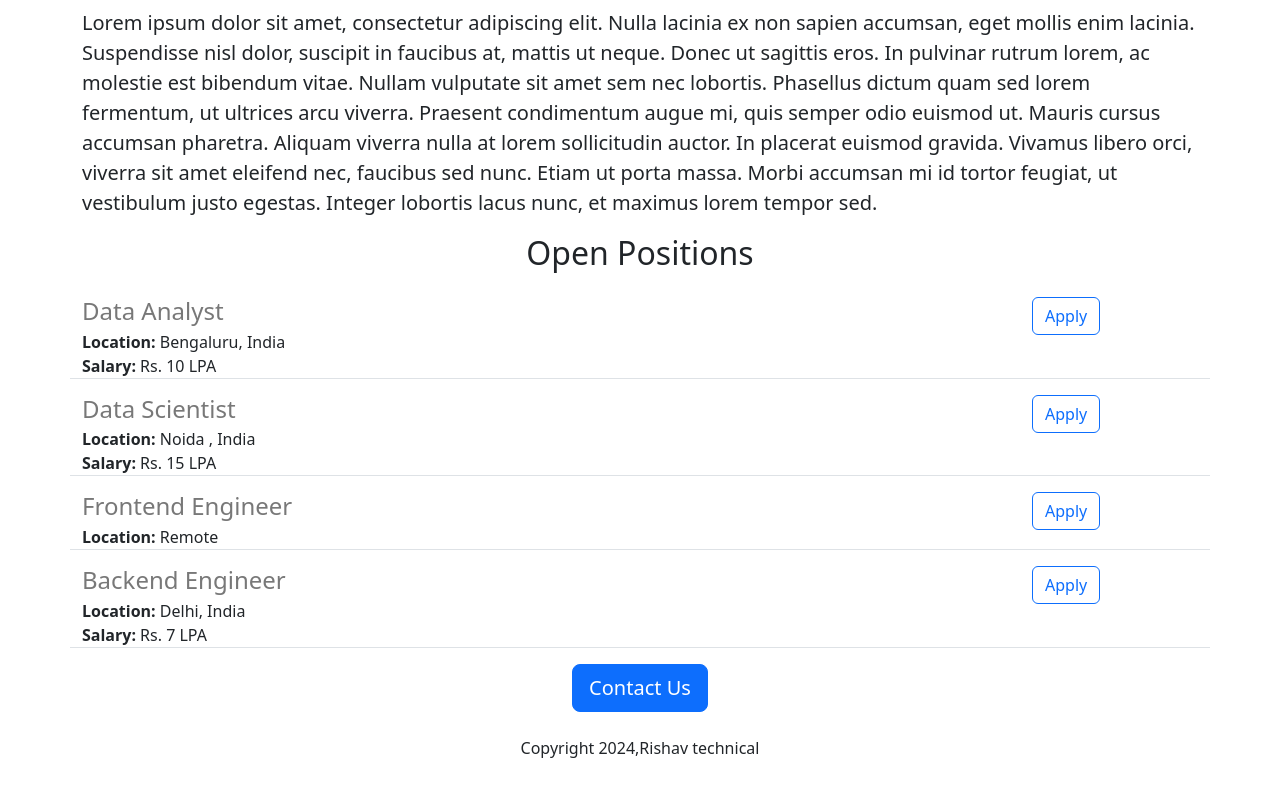
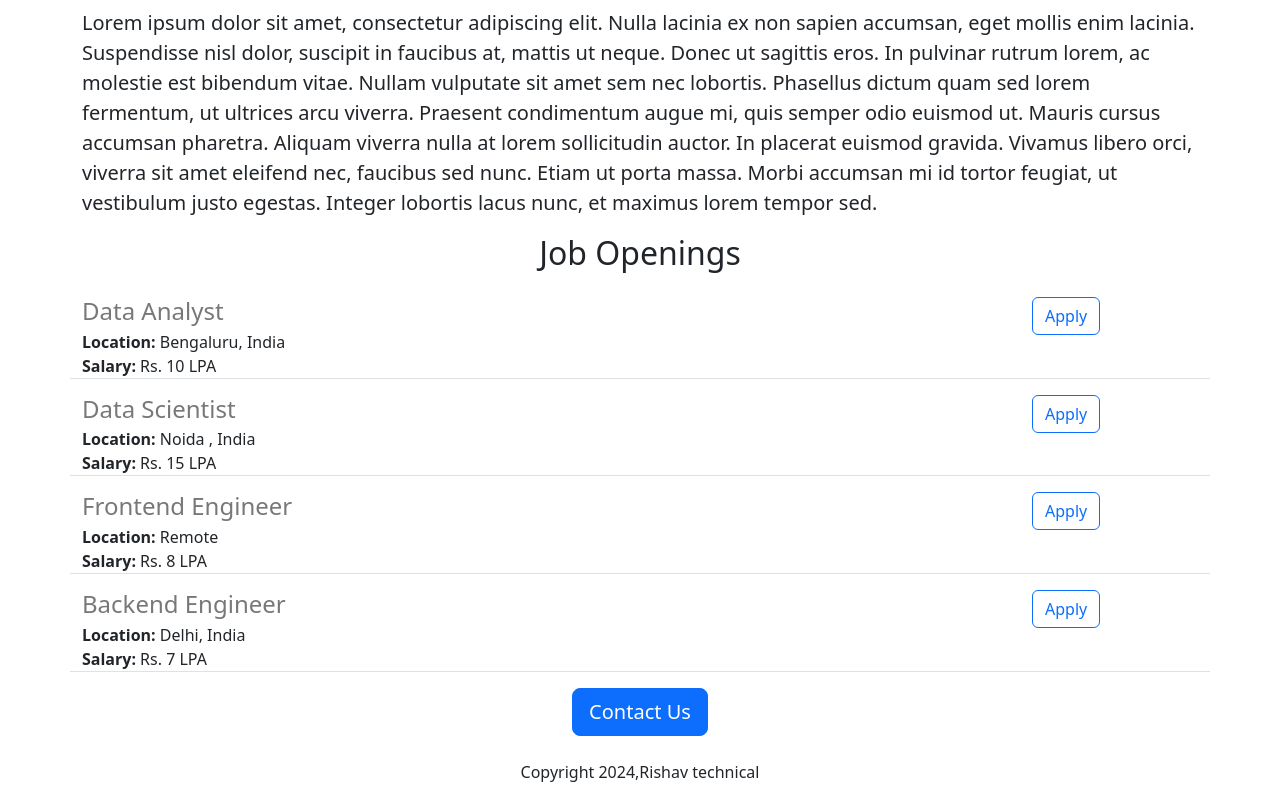
Before and after one commit to Aloksingh3810/alok-carrers-website-v2, a Flask app: page / in a window 1280 px wide. Shown: the part 682-1482 px from the top of the page. Before the commit the page ends 1440 px from the top, so only its background shows below. Run offline with Flask 3, Linux system fonts and the light colour scheme.

Commit message:
made some changes

```diff
--- a/app.py
+++ b/app.py
@@ -15,6 +15,7 @@ JOBS = [{
     'id': 3,
     'title': 'Frontend Engineer',
     'location': 'Remote',
+    'salary': 'Rs. 8 LPA'
 
 }, {
     'id': 4,
--- a/templates/home.html
+++ b/templates/home.html
@@ -22,7 +22,7 @@
     <img class="img-fluid" id="banner" src='https://ddc68d17-20ef-4e32-8a6f-08386c4a7aec-00-3p2y4wls6wxoy.picard.replit.dev/static/banner.jpg'height='320'>
     <h2 class="text-center mt-2 mb-4">About Rishav Technicals</h2>
     <p class="lead">Lorem ipsum dolor sit amet, consectetur adipiscing elit. Nulla lacinia ex non sapien accumsan, eget mollis enim lacinia. Suspendisse nisl dolor, suscipit in faucibus at, mattis ut neque. Donec ut sagittis eros. In pulvinar rutrum lorem, ac molestie est bibendum vitae. Nullam vulputate sit amet sem nec lobortis. Phasellus dictum quam sed lorem fermentum, ut ultrices arcu viverra. Praesent condimentum augue mi, quis semper odio euismod ut. Mauris cursus accumsan pharetra. Aliquam viverra nulla at lorem sollicitudin auctor. In placerat euismod gravida. Vivamus libero orci, viverra sit amet eleifend nec, faucibus sed nunc. Etiam ut porta massa. Morbi accumsan mi id tortor feugiat, ut vestibulum justo egestas. Integer lobortis lacus nunc, et maximus lorem tempor sed.</p>
-    <h2 class="text-center mt-2 mb-4" >Open Positions</h2>
+    <h2 class="text-center mt-2 mb-4" >Job Openings</h2>
     <div>
       {%for job in jobs %}
       {%include 'jobitem.html'%}
```
